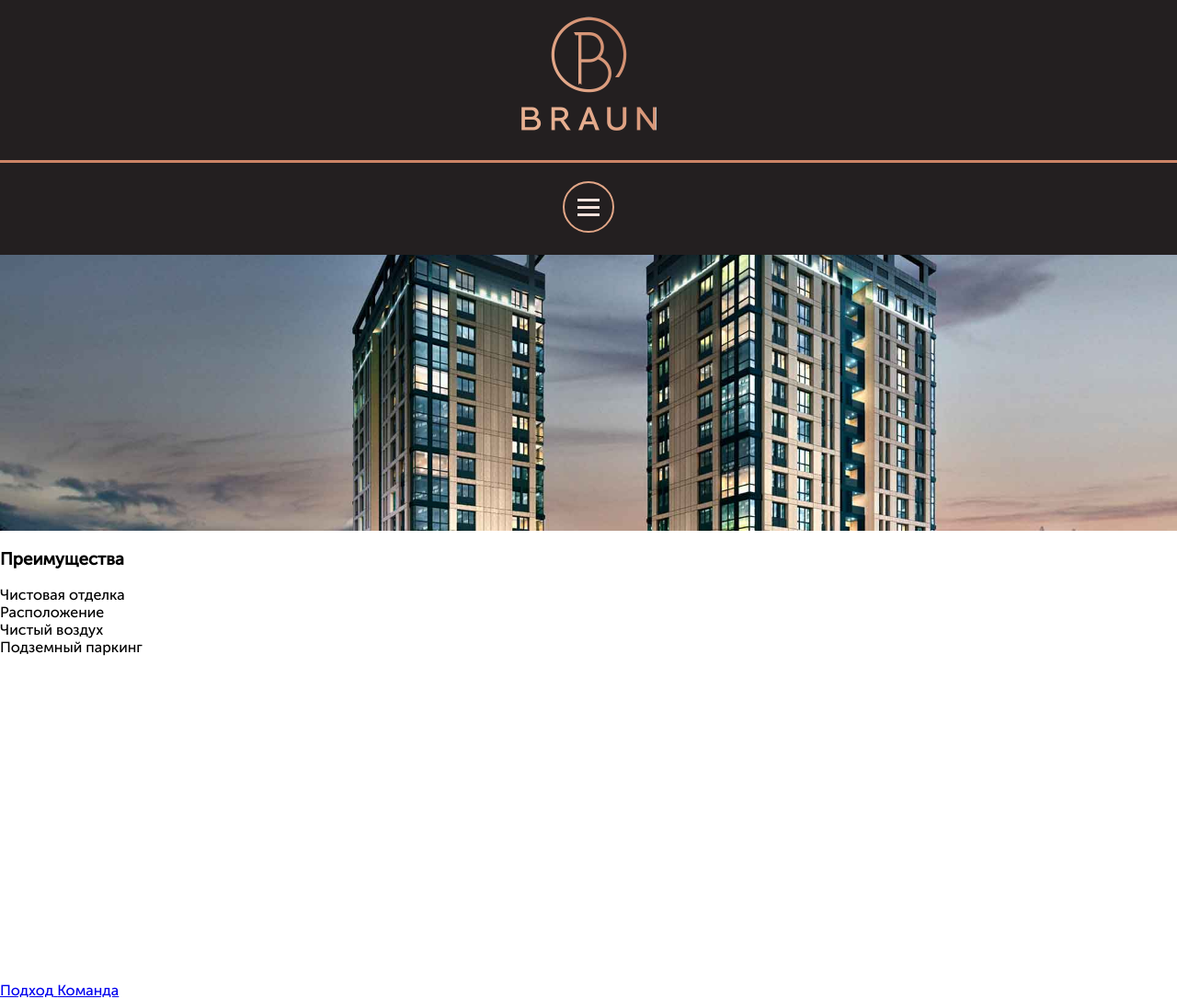
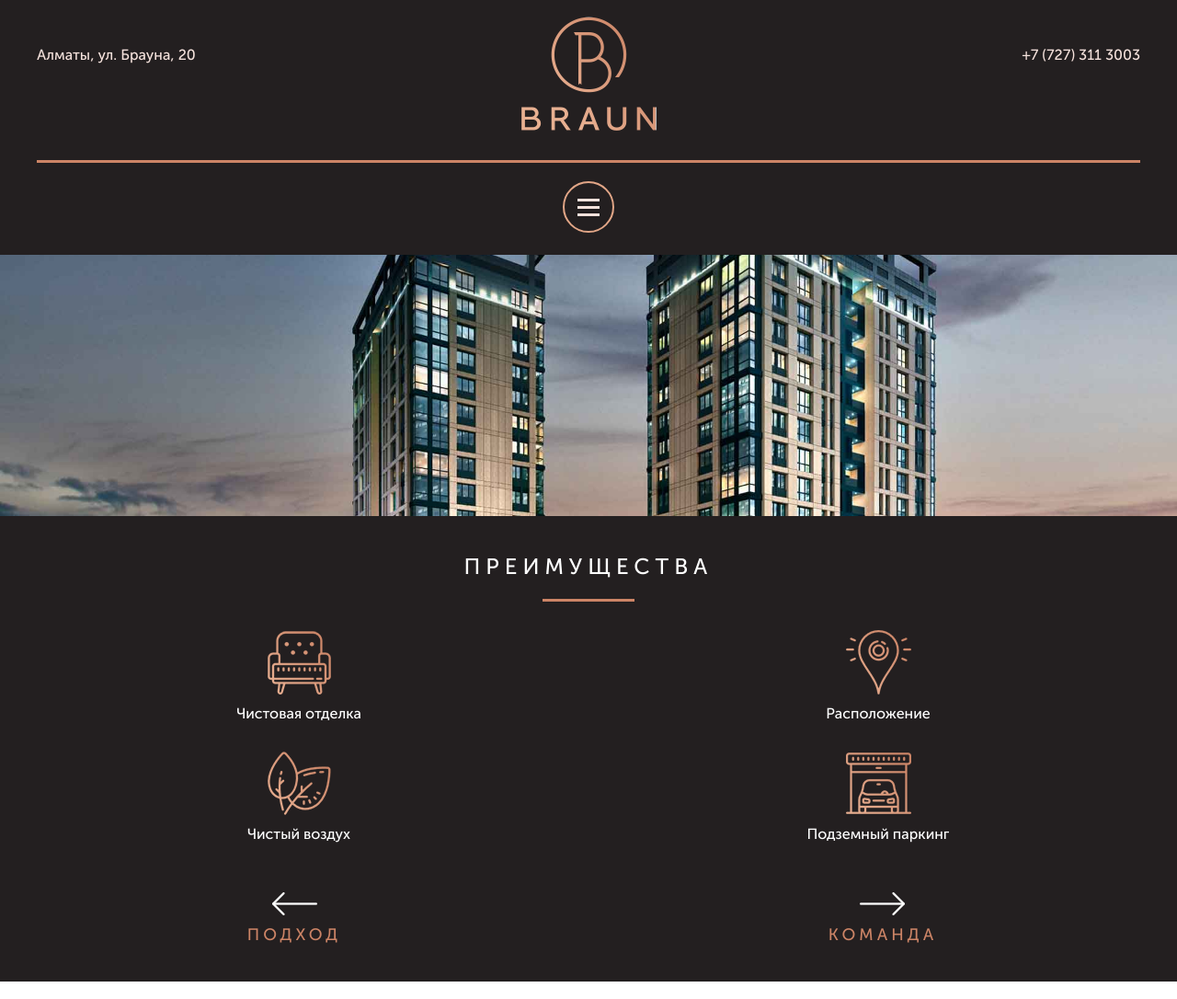
Before and after one commit to aibekmoldakhmetov/braun-test, a plain HTML site: page index.html in a window 1280 px wide. Shown: the whole page at 92% size. Drawn offline with Linux system fonts and the light colour scheme.

Commit message:
Доверстали слайдер, начали адаптировать

```diff
--- a/css/base.css
+++ b/css/base.css
@@ -21,3 +21,40 @@
 body {
 	margin: 0;
 }
+
+h3 {
+	font-size: 24px;
+	font-weight: normal;
+	text-align: center;
+	text-transform: uppercase;
+	letter-spacing: 6px;
+	position: relative;
+}
+
+h3:before {
+	position: absolute;
+	content: '';
+	height: 3px;
+	width: 100px;
+	bottom: -24px;
+	left: 50%;
+	margin-left: -50px;
+}
+
+.container {
+	width: 300px;
+	margin: 0 auto;
+}
+
+@media (min-width: 576px) {
+	.container {
+		width: 520px;
+	}
+}
+
+
+@media (min-width: 1200px) {
+	.container {
+		width: 1200px;
+	}
+}
--- a/css/header.css
+++ b/css/header.css
@@ -31,6 +31,7 @@
 	top: 0;
 	right: 0;
 	left: 0;
+	z-index: 1;
 }
 
 .head-wrapper .mobile-menu ul {
@@ -45,6 +46,7 @@
 }
 .head-wrapper .mobile-menu ul li {
 	margin-bottom: 28px;
+	list-style-type: none;
 }
 
 .head-wrapper .mobile-menu .close-menu,
@@ -74,3 +76,34 @@
 	background-position: center center;
 	text-align: center;
 }
+
+@media (min-width: 576px) {
+	.head-wrapper .mobile-menu {
+		left: 25%;
+		right: 25%;
+	}
+}
+
+@media (min-width: 1200px) {
+	header {
+		position: relative;
+	}
+	.head-wrapper .address-link,
+	.head-wrapper .phone-link {
+		position: absolute;
+		display: block;
+		top: 50px;
+	}
+
+	.head-wrapper .address-link a,
+	.head-wrapper .phone-link a{
+		color: #f5e2dc;
+		text-decoration: none;
+	}
+	.head-wrapper .address-link {
+		left: 0;
+	}
+	.head-wrapper .phone-link {
+		right: 0;
+	}
+}
--- a/css/main-slider.css
+++ b/css/main-slider.css
@@ -1,3 +1,7 @@
+.slider-wrapper {
+	position: relative;
+}
+
 .slider-wrapper .slider-item {
 	position: relative;
 	height: 790px;
@@ -13,5 +17,79 @@
 	position: absolute;
 	bottom: 0;
 	height: 490px;
+	background-color: #231f20;
+	color: #fff;
+	width: 100%;
+	padding-top: 16px;
+}
 
+.slider-wrapper .item-caption h3:before{
+	background-color: #cc8466;
 }
+
+.slider-wrapper .icon-list {
+	overflow: hidden;
+	margin: 0 10px;
+}
+.slider-wrapper .icon-list .icon {
+	padding-top: 30px;
+	float: left;
+	width: 50%;
+	text-align: center;
+}
+.slider-wrapper .icon-list .ico {
+	display: block;
+	width: 72px;
+	height: 72px;
+	margin: 0 auto;
+	background-position: center center;
+	background-repeat: no-repeat;
+	margin-bottom: 10px;
+}
+
+.slider-wrapper .icon-list .ico-clear {
+	background-image: url(../img/clear-ico.png);
+}
+.slider-wrapper .icon-list .ico-location {
+	background-image: url(../img/position.png);
+}
+.slider-wrapper .icon-list .ico-air {
+	background-image: url(../img/air.png);
+}
+.slider-wrapper .icon-list .ico-parking {
+	background-image: url(../img/parking.png);
+}
+
+.slider-wrapper .slider-controls .arrow {
+	position: absolute;
+	bottom: 40px;
+	color: #cc8466;
+	font-size: 18px;
+	text-transform: uppercase;
+	text-decoration: none;
+	letter-spacing: 4px;
+	display: inline-block;
+	width: 50%;
+	text-align: center;
+}
+
+.slider-wrapper .slider-controls .arrow-left {
+	left: 0;
+}
+
+.slider-wrapper .slider-controls .arrow-right {
+	right: 0;
+}
+
+.slider-wrapper .slider-controls .arrow:before {
+	content: '';
+	display: block;
+	height: 25px;
+	background-repeat: no-repeat;
+	background-position: center center;
+	background-image: url(../img/arrow-left.png);
+	margin-bottom: 10px;
+}
+.slider-wrapper .slider-controls .arrow-right:before {
+	transform: rotate(180deg);
+}
--- a/index.html
+++ b/index.html
@@ -128,13 +128,11 @@
 
 		<div class="slider-controls">
 
-			<a href="#" class="arrow-left">
-				<span class="arrow-left"></span>
+			<a href="#" class="arrow arrow-left">
 				<span class="arrow-title">Подход</span>
 			</a>
 
-			<a href="#" class="arrow-right">
-				<span class="arrow-right"></span>
+			<a href="#" class="arrow arrow-right">
 				<span class="arrow-title">Команда</span>
 			</a>
 
```
